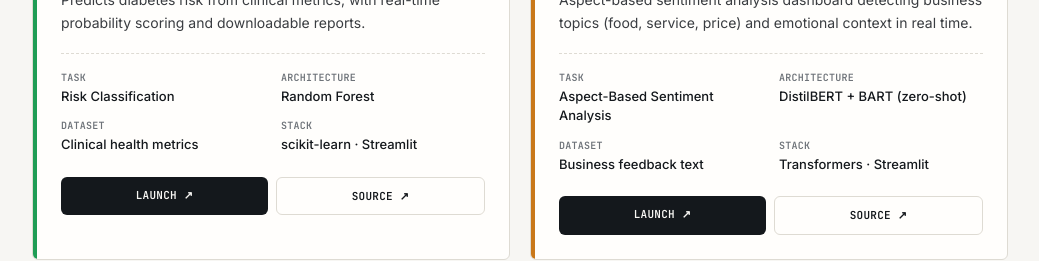
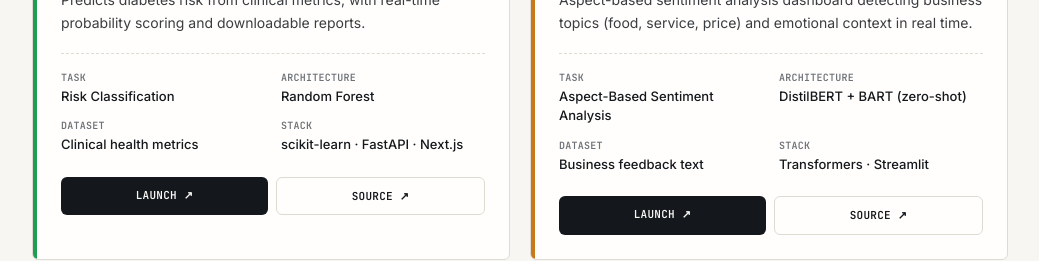
Before and after one commit to ali-faraz-py/Portfolio-Hub, a Next.js app: page / in a window 1280 px wide. Shown: the part 1415-1676 px from the top of the page, without its empty margins (120-1159 px from the left). Built offline with nearby package versions, Linux system fonts and the light colour scheme.

Commit message:
style: update project stack and live link for Diabetes Detector for accuracy and consistency

```diff
--- a/src/app/page.js
+++ b/src/app/page.js
@@ -59,8 +59,8 @@ const PROJECTS = [
     task: "Risk Classification",
     architecture: "Random Forest",
     dataset: "Clinical health metrics",
-    stack: "scikit-learn · Streamlit",
-    live: "https://diabetes-risk-diagnostic.streamlit.app/",
+    stack: "scikit-learn · FastAPI · Next.js",
+    live: "https://diabetes-detector.vercel.app/",
     source: "https://github.com/ali-faraz-py/DiabetesDetector",
   },
   {
```
